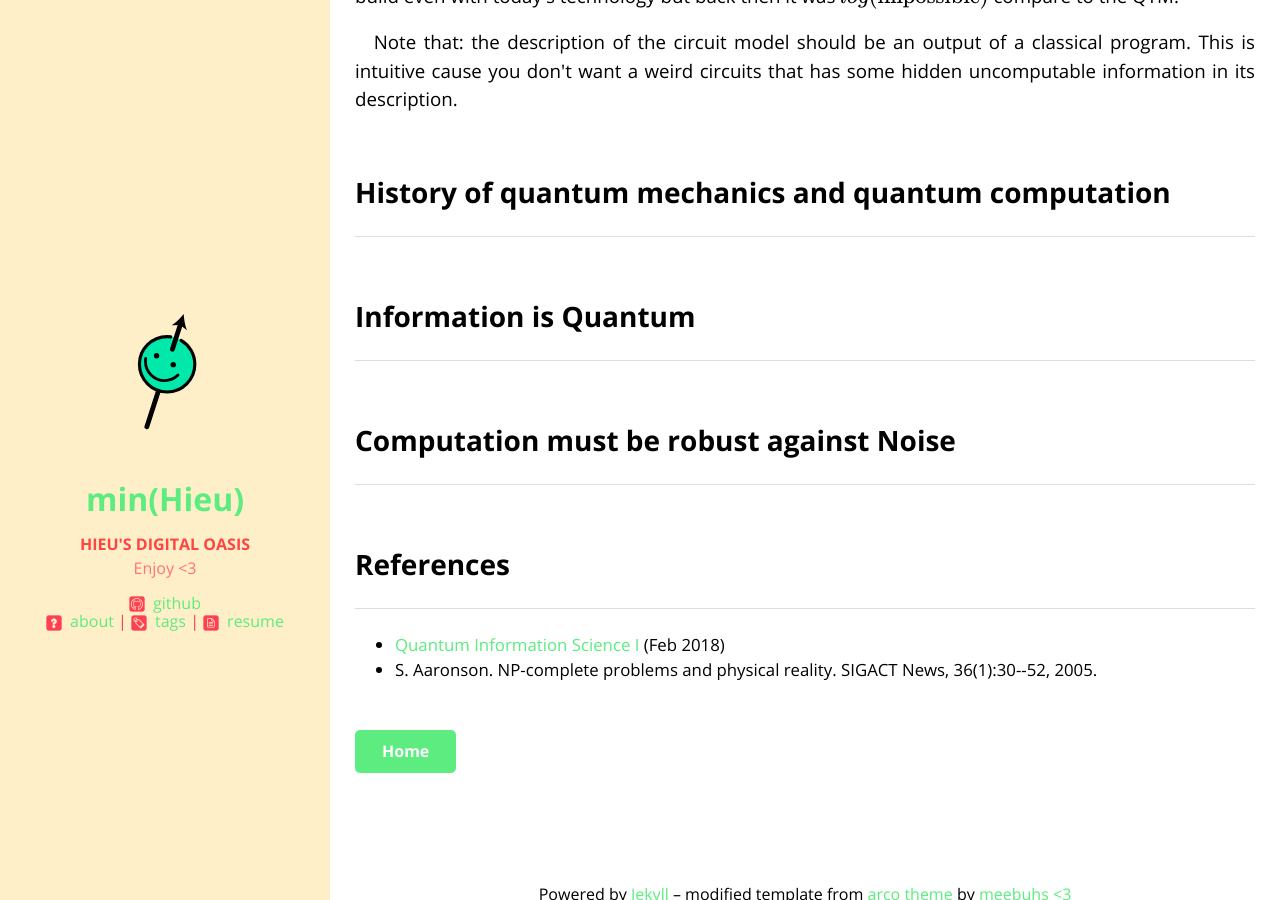
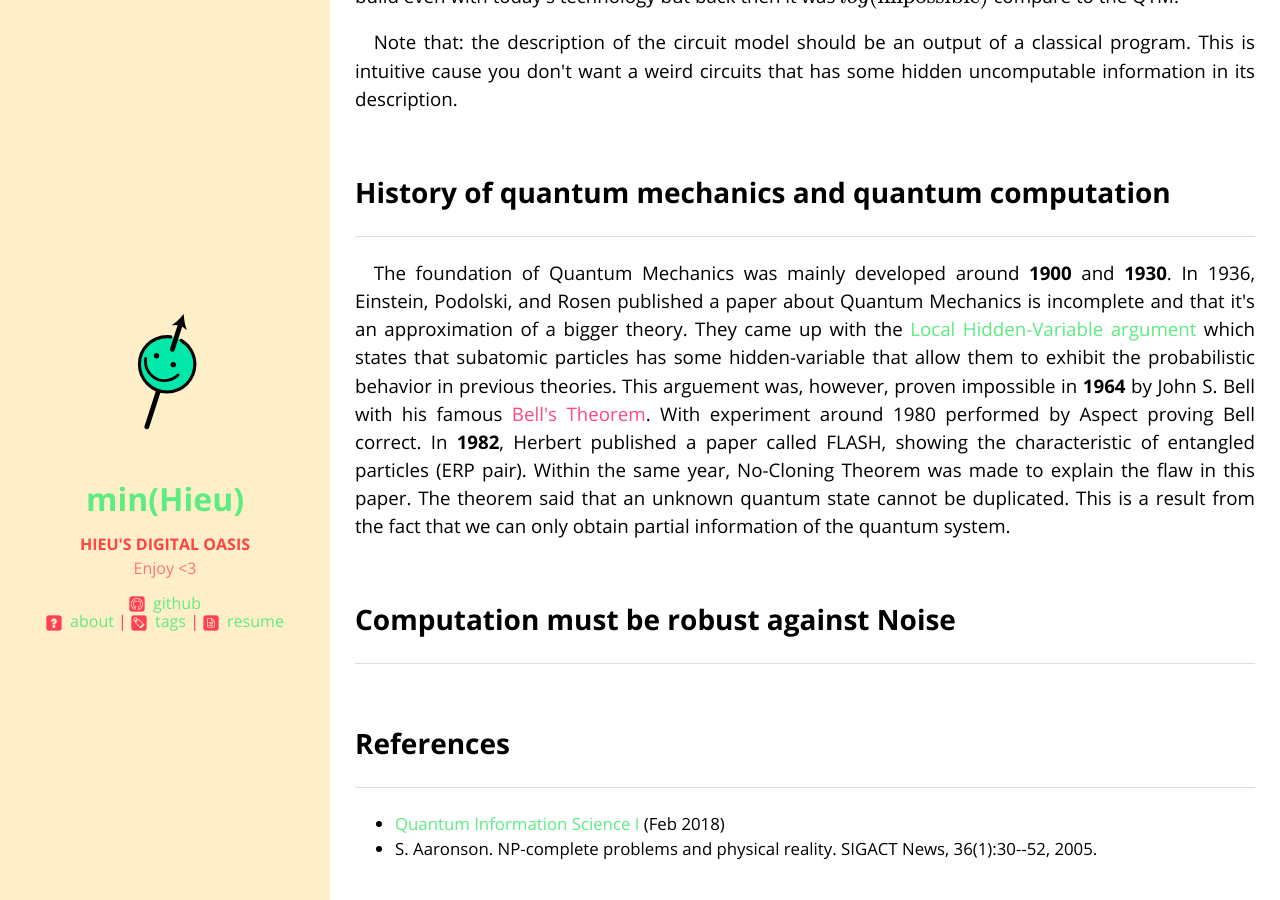
Before and after one commit to min-hieu/min-hieu.github.io, a Jekyll site: the page built from _posts/2021-02-13-qicnote01.html, in a window 1280 px wide and 900 px high, scrolled down 3399 px. Built offline with Jekyll 4.4.1, drawn with Linux system fonts in a browser that asks for light colours; formulas are drawn with MathJax 3; a script that is not in the unit is left out.

Commit message:
Update 2021-02-13-qicnote01.html

```diff
--- a/_posts/2021-02-13-qicnote01.html
+++ b/_posts/2021-02-13-qicnote01.html
@@ -81,7 +80,13 @@ used for Quantum Computing since we can have a few qubit in coherent superpostio
 
 <h2 id="#history-of-quantum-mechanics-and-quantum-computations">History of quantum mechanics and quantum computation</h2>
 
-<h2 id="#information-is-quantum">Information is Quantum</h2>
+<p align="justify">&emsp;The foundation of Quantum Mechanics was mainly developed around <b>1900</b> and <b>1930</b>. In 1936, Einstein, Podolski, and Rosen published a paper
+about Quantum Mechanics is incomplete and that it's an approximation of a bigger theory. They came up with the <a href="https://en.wikipedia.org/wiki/Local_hidden-variable_theory">
+Local Hidden-Variable argument</a> which states that subatomic particles has some hidden-variable that allow them to exhibit the probabilistic behavior in previous theories.
+This arguement was, however, proven impossible in <b>1964</b> by John S. Bell with his famous <a href="https://cds.cern.ch/record/111654/files/vol1p195-200_001.pdf" style="color:rgb(255, 75, 129)">
+    Bell's Theorem</a>. With experiment around 1980 performed by Aspect proving Bell correct. In <b>1982</b>, Herbert published a paper called FLASH, showing the characteristic
+of entangled particles (ERP pair). Within the same year, No-Cloning Theorem was made to explain the flaw in this paper. The theorem said that an unknown quantum state cannot
+be duplicated. This is a result from the fact that we can only obtain partial information of the quantum system.</p>
 
 <h2 id="#computation-must-be-robust-against-noise">Computation must be robust against Noise</h2>
 
```
Also changed, not shown: other parts of _posts/2021-02-13-qicnote01.html (+0 -1 lines).
